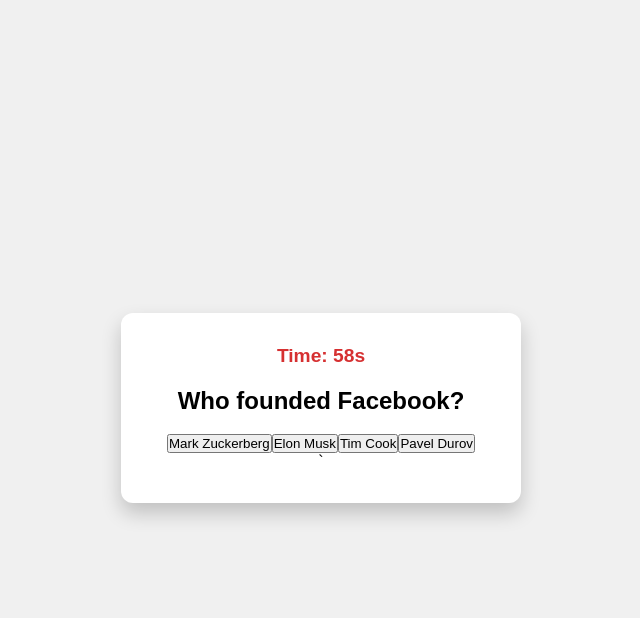
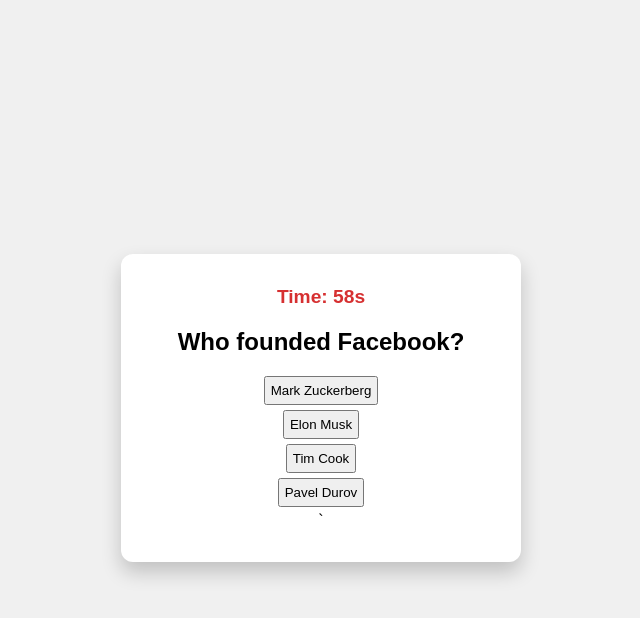
Before and after one commit to Nifemi101/Quiz-app, a plain HTML site: page html/quizApp.html in a window 1280 px wide. Both pictures are taken after a click on the button "START". Shown: the whole page, without its empty margins (319-959 px from the left). Drawn offline with Linux system fonts and the light colour scheme.

Commit message:
modified option button

```diff
--- a/css/quizApp.css
+++ b/css/quizApp.css
@@ -39,6 +39,12 @@ body {
   color: white;
 }
 
+.opt-button{
+  display: block;
+  padding: 5px;
+  margin: 5px auto;
+}
+
 .end-message {
   font-weight: bolder;
   font-size: 50px;
```
